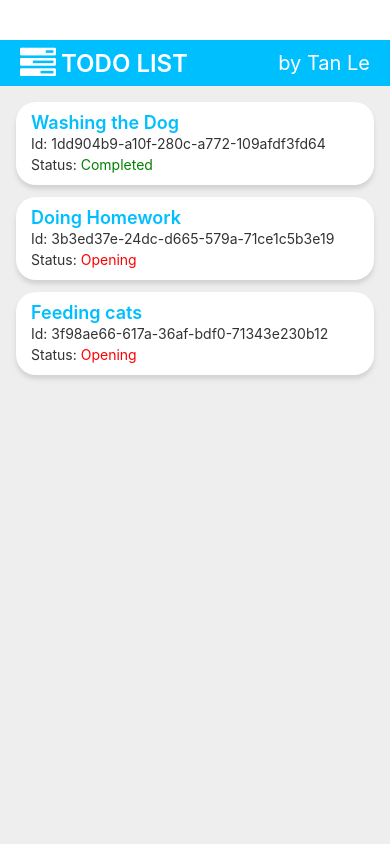
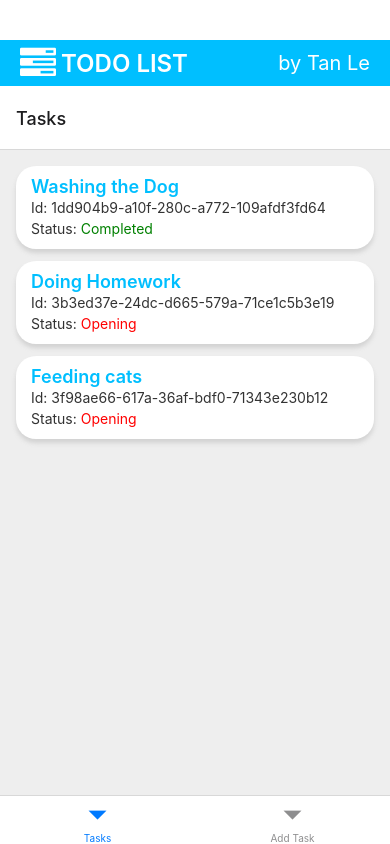
Before and after one commit to tanle-dev/TodoApp, a React Native app: screen / in a window 390 px wide. Built offline with nearby package versions, Linux system fonts and the light colour scheme.

Commit message:
Add feature Navigation bar

```diff
--- a/App.js
+++ b/App.js
@@ -1,6 +1,9 @@
+import { createBottomTabNavigator } from '@react-navigation/bottom-tabs';
+import { NavigationContainer } from '@react-navigation/native';
 import { useState } from 'react';
 import { View } from 'react-native';
 import uuid from 'react-uuid';
+import { Form } from './src/components/Form/Form';
 import { Header } from './src/components/Header/Header';
 import { Tasks } from './src/components/Tasks/Tasks';
 import { styles } from './src/styles/main';
@@ -25,10 +28,18 @@ export default function App() {
     },
   ])
 
+  const Tab = createBottomTabNavigator()
+
   return (
     <View style={styles.container}>
       <Header></Header>
-      <Tasks tasks={tasks}></Tasks>
+      <NavigationContainer>
+        <Tab.Navigator>
+          <Tab.Screen name="Tasks">{props => <Tasks tasks={tasks}/>}</Tab.Screen>
+          <Tab.Screen name="Add Task" component={Form}></Tab.Screen>
+        </Tab.Navigator>
+      </NavigationContainer>
+      {/* <Tasks tasks={tasks}></Tasks> */}
       {/* <StatusBar style="auto" /> */}
     </View>
   );
--- a/package.json
+++ b/package.json
@@ -9,10 +9,14 @@
     "web": "expo start --web"
   },
   "dependencies": {
+    "@react-navigation/bottom-tabs": "^6.5.14",
+    "@react-navigation/native": "^6.1.12",
     "expo": "~50.0.7",
     "expo-status-bar": "~1.11.1",
     "react": "18.2.0",
     "react-native": "0.73.4",
+    "react-native-safe-area-context": "4.8.2",
+    "react-native-screens": "~3.29.0",
     "react-uuid": "^2.0.0"
   },
   "devDependencies": {
--- /dev/null
+++ b/src/components/Form/Form.js
@@ -0,0 +1,29 @@
+import { Pressable, Switch, Text, TextInput, View } from "react-native";
+
+export function Form(){
+    return (
+        <View>
+            <Text>Add Task</Text>
+
+            <>
+                <Text>Attention:</Text>
+                <Text>The Description is required!</Text>
+            </>
+
+            <Text>Description:</Text>
+            <TextInput>
+
+            </TextInput>
+
+            <>
+                <Switch></Switch>
+                <Text>Completed</Text>
+            </>
+
+            <Pressable>
+                <Text>ADD</Text>
+            </Pressable>
+
+        </View>
+    )
+}
--- /dev/null
+++ b/src/components/Form/styles.js
@@ -0,0 +1,6 @@
+
+export const styles = StyleSheet.create({
+    container:{
+
+    }
+})
--- a/src/styles/main.js
+++ b/src/styles/main.js
@@ -4,7 +4,7 @@ export const styles = StyleSheet.create({
     container: {
         flex: 1,
         backgroundColor: '#fff',
-        alignItems: 'center',
-        justifyContent: 'center',
+        // alignItems: 'center',
+        // justifyContent: 'center',
       },
 })
```
Also changed, not shown: 1 other file (tests, documents, lock files or other folders).
